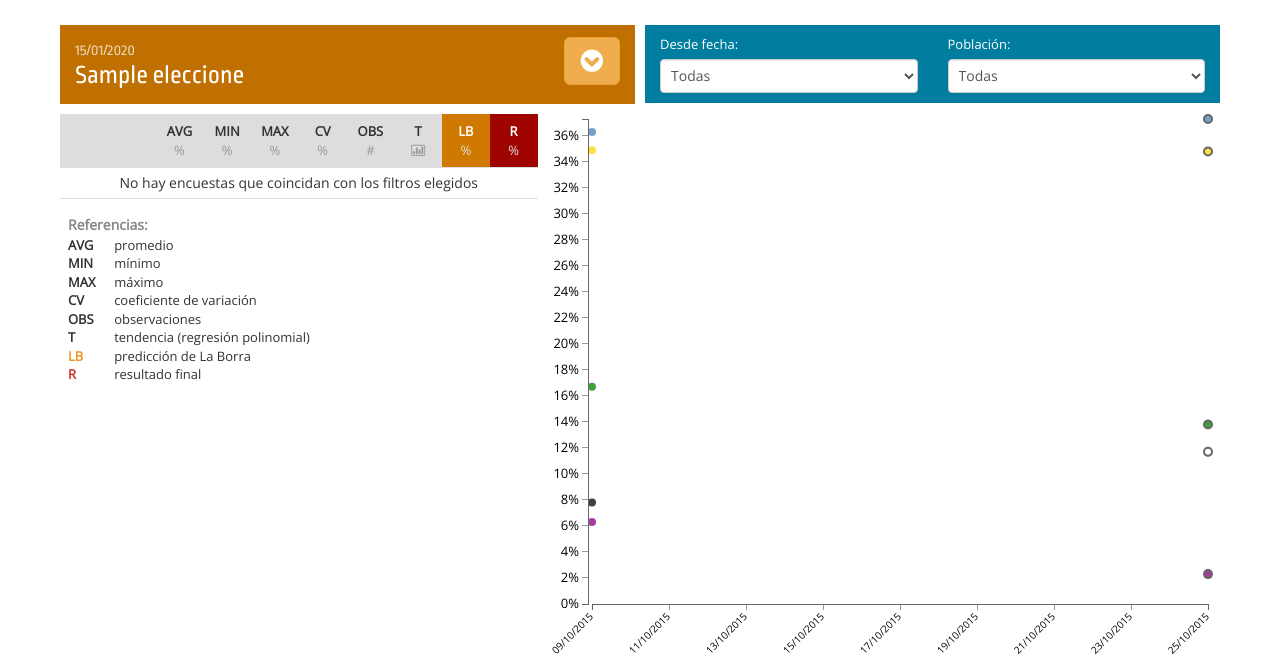
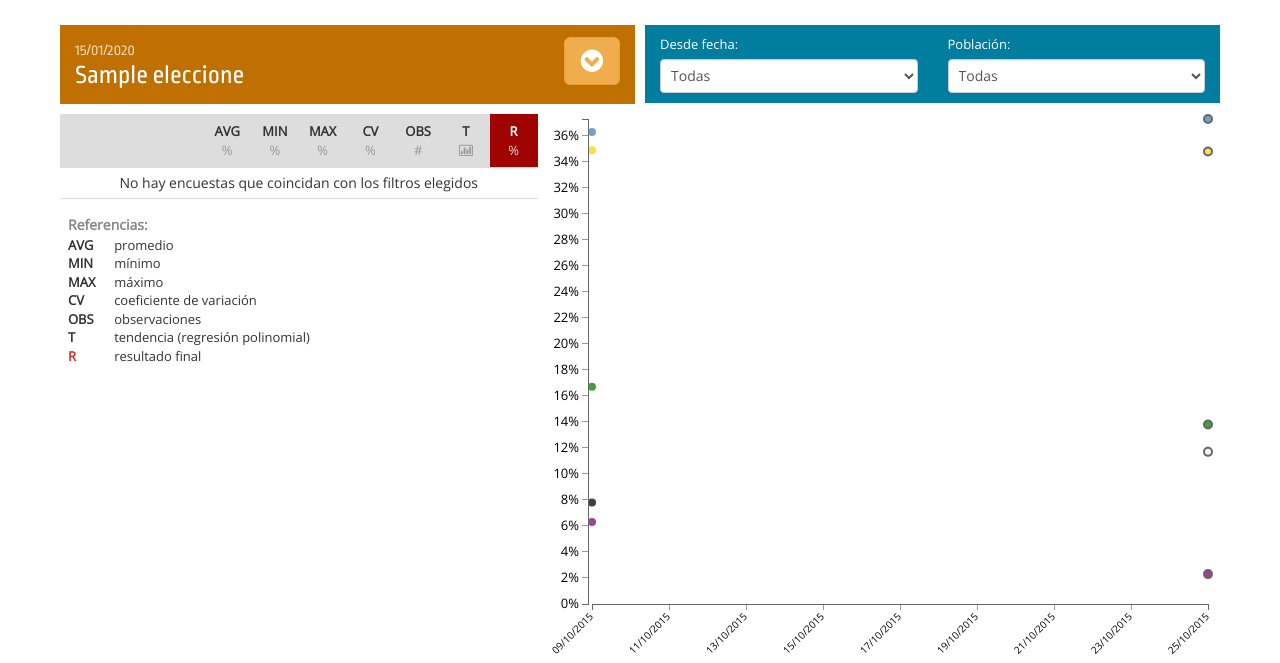
Before and after one commit to lucianoamor/la-borra, a PHP site: page / in a window 1280 px wide. Shown: the part 52-715 px from the top of the page. Run offline with PHP 8.4, Linux system fonts and the light colour scheme; tables that the repository leaves empty hold one stand-in row (values such as "Sample post").

Commit message:
tbl resultados: 1 decimal, sin col LB, fix div by 0

```diff
--- a/index.php
+++ b/index.php
@@ -138,14 +138,13 @@ foreach ($poblaciones as $k => $v) {
                     <th class="th-col">CV<br/><span>%</span></th>
                     <th class="th-col">OBS<br/><span>#</span></th>
                     <th class="th-col">T<br/><span><i class="icon-bar-chart"></i></span></th>
-                    <th class="prediccion th-col">LB<br/><span>%</span></th>
                     <th class="resultado th-col">R<br/><span>%</span></th>
                 </tr>
                 </thead>
                 <tbody></tbody>
                 <tfoot>
                     <tr>
-                        <td colspan="9">
+                        <td colspan="8">
                             <h5>Referencias:</h5>
                             <table class="table table-condensed">
                                 <tbody>
@@ -172,10 +171,6 @@ foreach ($poblaciones as $k => $v) {
                                 <tr>
                                     <td class="ref">T</td>
                                     <td>tendencia (regresión polinomial)</td>
-                                </tr>
-                                <tr>
-                                    <td class="ref prediccion">LB</td>
-                                    <td>predicción de La Borra</td>
                                 </tr>
                                 <tr>
                                     <td class="ref resultado">R</td>
--- a/resultados.php
+++ b/resultados.php
@@ -94,11 +94,16 @@ $cv  = array();
 $lb  = array();
 foreach ($intencion as $k => $v) {
     $n[$k]   = count($v);
-    $max[$k] = max($v);
-    $min[$k] = min($v);
-    $avg[$k] = round(array_sum($v) / $n[$k], 2);
-    $cv[$k]  = round(dvStd($v) / $avg[$k] * 100, 2);
-    $lb[$k]  = ""; //
+    $max[$k] = round(max($v), 1);
+    $min[$k] = round(min($v), 1);
+    if($n[$k] > 0) {
+        $avg[$k] = round(array_sum($v) / $n[$k], 1);
+        $cv[$k]  = round(dvStd($v) / $avg[$k] * 100, 1);
+    }
+    else {
+        $avg[$k] = 0;
+        $cv[$k]  = 0;
+    }
     if(!isset($resultados[$k]))
         $resultados[$k] = "-";
 }
@@ -116,7 +121,6 @@ foreach ($avg as $k => $v) {
         <td class="text-center">'.$cv[$k].'</td>
         <td class="text-center">'.$n[$k].'</td>
         <td class="text-center"><a href="#">ver</a></td>
-        <td class="prediccion text-center">'.$lb[$k].'</td>
         <td class="resultado text-center">'.$resultados[$k].'</td>
     </tr>';
 }
@@ -124,13 +128,15 @@ foreach ($avg as $k => $v) {
 if($data["tabla"] == "")
     $data["tabla"] = '
     <tr>
-        <td colspan="9" class="text-center">No hay encuestas que coincidan con los filtros elegidos</td>
+        <td colspan="8" class="text-center">No hay encuestas que coincidan con los filtros elegidos</td>
     </tr>';
 echo json_encode($data);
 
 //
 function dvStd($a) {
     $n   = count($a);
+    if($n == 0)
+        return 0;
     $avg = array_sum($a) / $n;
     $vz  = 0;
     foreach ($a as $v)
```
